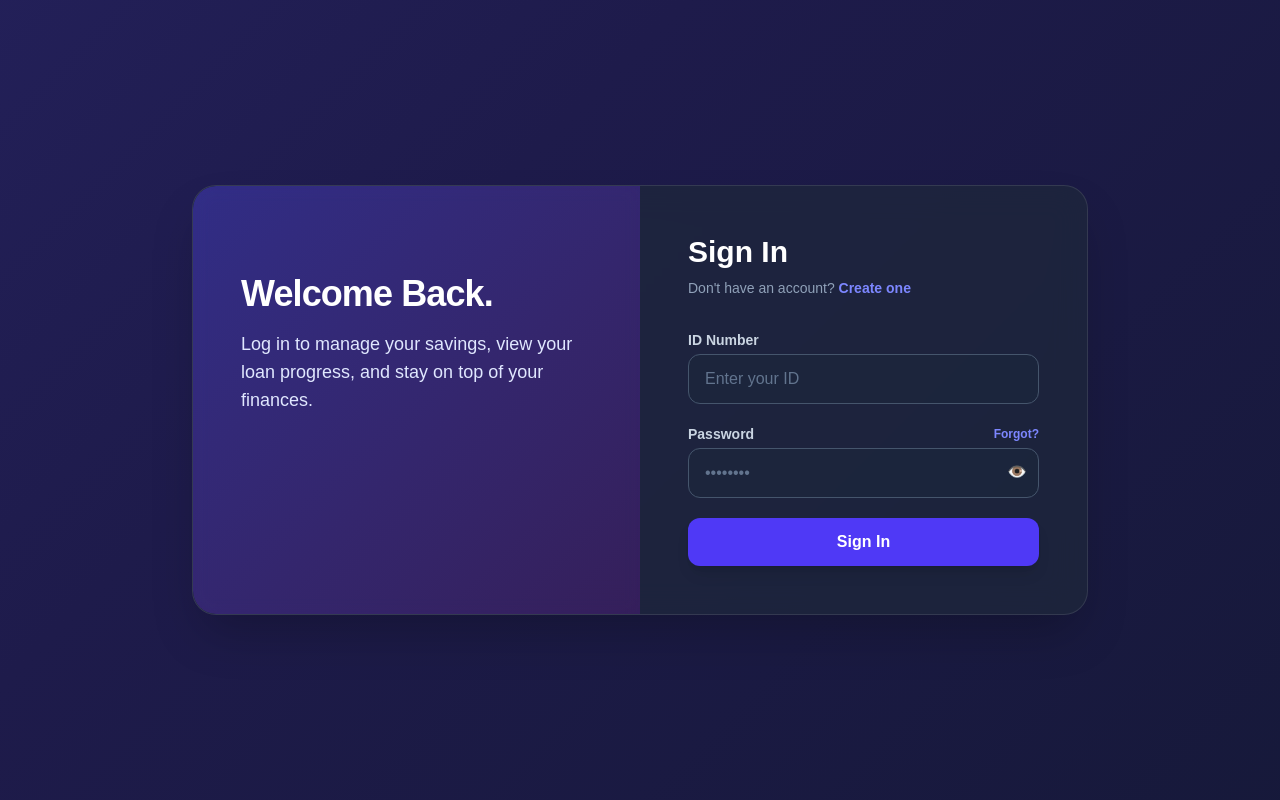
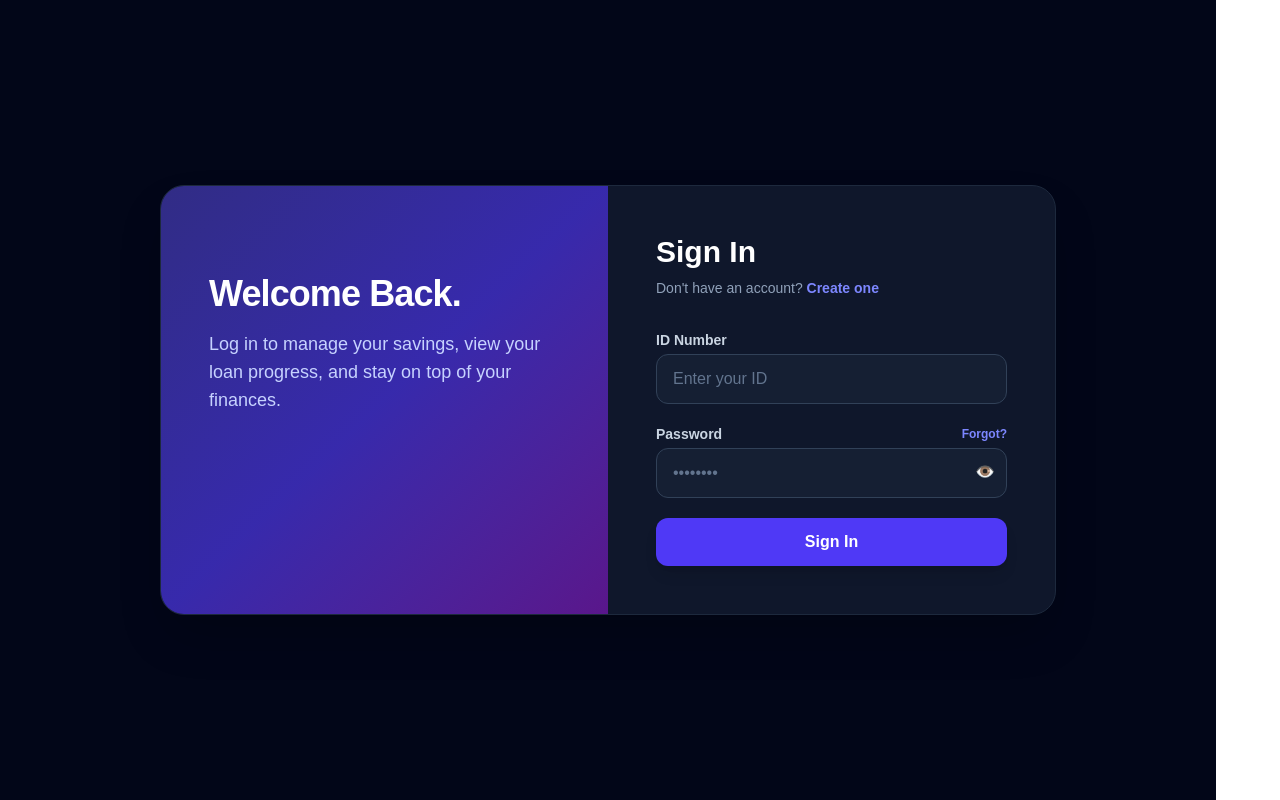
Before and after one commit to GeraldM9376/Family-sacco, a Next.js app: page /login in a window 1280 px wide. Built offline with nearby package versions, Linux system fonts and the light colour scheme; no server answers.

Commit message:
Full dark mode on signup and login pages

```diff
--- a/src/app/login/page.tsx
+++ b/src/app/login/page.tsx
@@ -27,14 +27,14 @@ export default function LoginPage() {
   }
 
   return (
-    <div className="animated-bg min-h-screen flex items-center justify-center p-4 md:p-0 -m-4 md:-m-8">
-      <div className="flex w-full max-w-4xl overflow-hidden rounded-3xl glass-panel shadow-2xl md:flex-row flex-col">
+    <div className="min-h-screen w-full bg-slate-950 flex items-center justify-center p-4 md:p-8 -m-4 md:-m-8">
+      <div className="flex w-full max-w-4xl overflow-hidden rounded-3xl bg-slate-900 shadow-2xl border border-slate-800 md:flex-row flex-col my-8">
 
         {/* Left Side - Branding */}
-        <div className="hidden w-1/2 flex-col justify-between bg-gradient-to-br from-indigo-600/40 to-purple-900/40 p-12 text-white md:flex relative backdrop-blur-sm">
+        <div className="hidden w-1/2 flex-col justify-between bg-gradient-to-br from-indigo-900 via-indigo-800 to-purple-900 p-12 text-white md:flex relative">
           <div className="relative z-10 mt-10">
             <h2 className="text-4xl font-extrabold tracking-tight">Welcome Back.</h2>
-            <p className="mt-4 text-lg text-indigo-100">
+            <p className="mt-4 text-lg text-indigo-200">
               Log in to manage your savings, view your loan progress, and stay on top of your finances.
             </p>
           </div>
@@ -49,7 +49,7 @@ export default function LoginPage() {
             <div>
               <label className="mb-1 block text-sm font-bold text-slate-300">ID Number</label>
               <input name="idNumber" placeholder="Enter your ID" required
-                className="w-full rounded-xl border border-slate-600 bg-slate-800/50 px-4 py-3 text-white placeholder-slate-500 outline-none transition-all focus:border-indigo-500 focus:bg-slate-800" />
+                className="w-full rounded-xl border border-slate-700 bg-slate-800/50 px-4 py-3 text-white placeholder-slate-500 outline-none transition-all focus:bg-slate-800 focus:border-indigo-500" />
             </div>
 
             <div>
@@ -59,7 +59,7 @@ export default function LoginPage() {
               </div>
               <div className="relative">
                 <input name="password" type={showPass ? "text" : "password"} placeholder="••••••••" required
-                  className="w-full rounded-xl border border-slate-600 bg-slate-800/50 px-4 py-3 pr-12 text-white placeholder-slate-500 outline-none transition-all focus:border-indigo-500 focus:bg-slate-800" />
+                  className="w-full rounded-xl border border-slate-700 bg-slate-800/50 px-4 py-3 pr-12 text-white placeholder-slate-500 outline-none transition-all focus:bg-slate-800 focus:border-indigo-500" />
                 <button type="button" onClick={() => setShowPass(!showPass)} className="absolute right-3 top-3 text-slate-400 hover:text-white">
                   {showPass ? "🙈" : "👁️"}
                 </button>
--- a/src/app/signup/page.tsx
+++ b/src/app/signup/page.tsx
@@ -83,11 +83,14 @@ export default function SignupPage() {
   };
 
   return (
-    <div className="animated-bg min-h-screen flex items-center justify-center p-4 md:p-0 -m-4 md:-m-8">
-      <div className="flex w-full max-w-5xl overflow-hidden rounded-3xl glass-panel shadow-2xl md:flex-row flex-col my-8">
+    // Full screen dark background
+    <div className="min-h-screen w-full bg-slate-950 flex items-center justify-center p-4 md:p-8 -m-4 md:-m-8">
+
+      {/* The floating card */}
+      <div className="flex w-full max-w-5xl overflow-hidden rounded-3xl bg-slate-900 shadow-2xl border border-slate-800 md:flex-row flex-col my-8">
 
         {/* Left Side - Branding */}
-        <div className="hidden w-1/2 flex-col justify-between bg-gradient-to-br from-indigo-600/40 to-pink-600/40 p-12 text-white md:flex relative backdrop-blur-sm">
+        <div className="hidden w-1/2 flex-col justify-between bg-gradient-to-br from-indigo-700 via-purple-600 to-pink-500 p-12 text-white md:flex relative">
           <div className="relative z-10">
             <h2 className="text-4xl font-extrabold tracking-tight">Join MAWEGA SACCO.</h2>
             <p className="mt-4 text-lg text-indigo-100">
```
